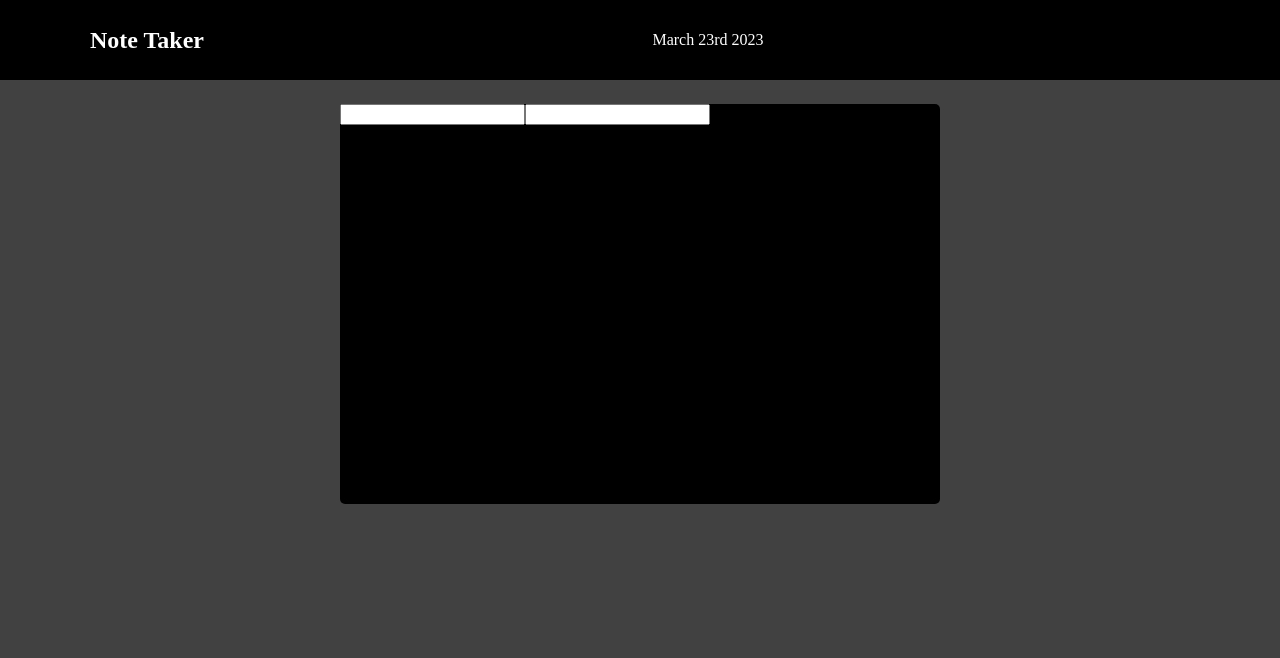
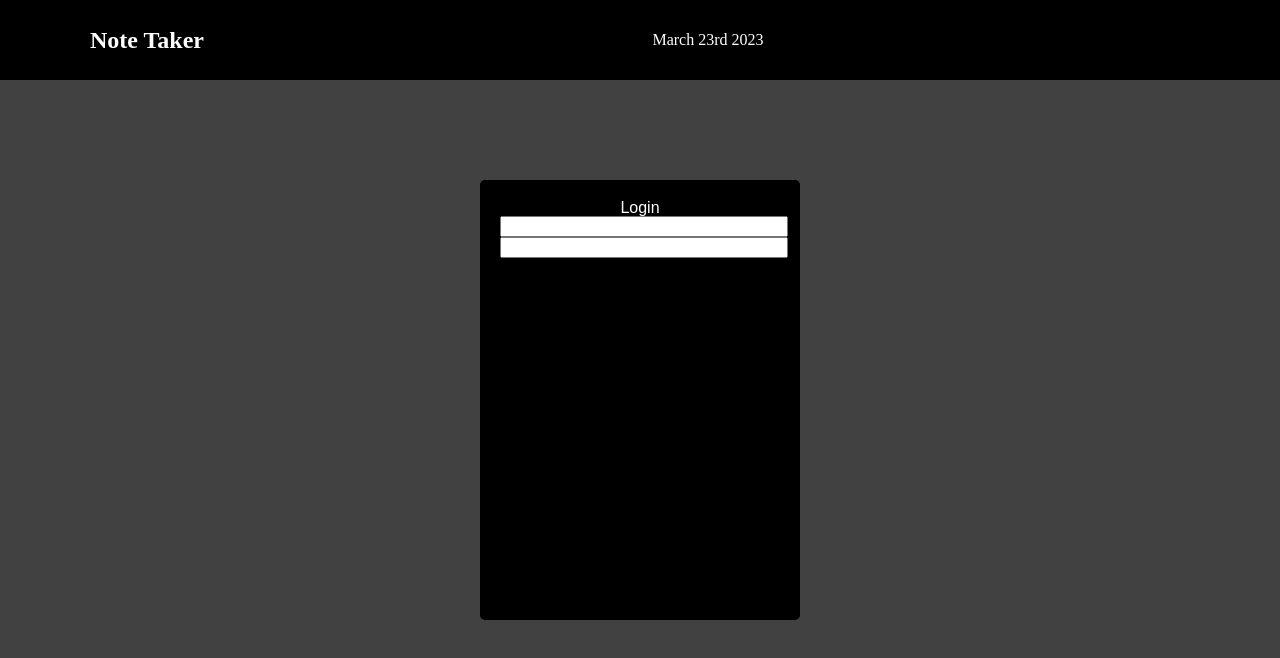
Before and after one commit to PeteChicchetti/note-taker-react, a React (Create React App) app in the folder client/: page / in a window 1280 px wide. Shown: the top 658 px of the page. Built offline with nearby package versions, Linux system fonts and the light colour scheme.

Commit message:
adjusted login main to center card on page. removed card container padding

```diff
--- a/client/src/components/Login/LoginElements.jsx
+++ b/client/src/components/Login/LoginElements.jsx
@@ -2,13 +2,14 @@ import styled from 'styled-components';
 
 export const LoginMain = styled.div`
     background: #414141;
-    height: calc(100vh - 80px);
+    height: 100vh;
+    display: flex;
+    align-items: center;
 `;
 
 export const LoginContainer = styled.div`
     background: #414141;
     margin: 80px auto;
-    padding: 24px 24px;
     max-width: 800px;
 
     @media screen and (max-width: 960px) {
--- a/client/src/components/Login/login.css
+++ b/client/src/components/Login/login.css
@@ -2,6 +2,21 @@
     border-radius: 5px;
     background-color: black;
     max-width: 600px;
+    min-width: 280px;
     height: 400px;
-    margin: auto;
+    padding: 20px;
 }
+
+.loginInfo {
+
+}
+
+.loginTitle {
+    text-align: center;
+    color: white;
+    font-family: sans-serif;
+}
+
+.loginEmail, .loginPassword {
+    width: 100%;
+}
--- a/client/src/components/Login/login.jsx
+++ b/client/src/components/Login/login.jsx
@@ -13,7 +13,10 @@ const Login = () => {
     <LoginContainer>
         <Card className='loginCard'>
             <form className='loginInfo'>
-                <input className='loginEmail'></input>
+                <h2 className='loginTitle'>Login</h2>
+                <div>
+                    <input className='loginEmail'></input>
+                </div>
                 <input className='loginPassword'></input>
             </form>
         </Card>
```
